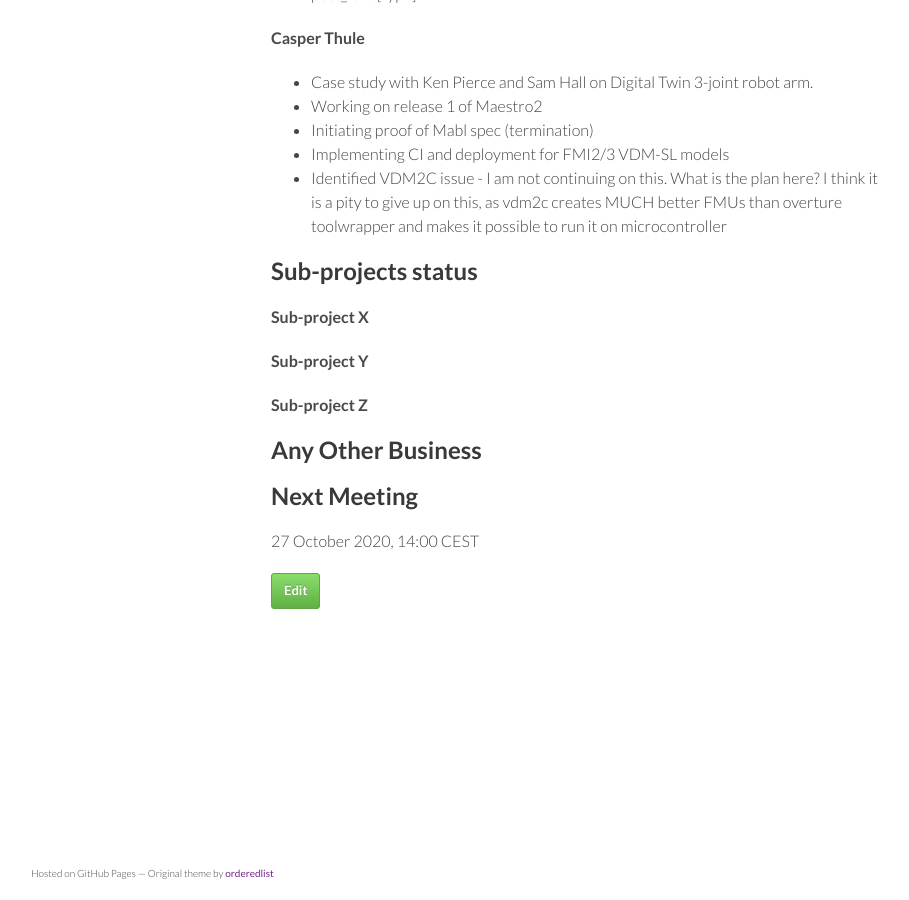
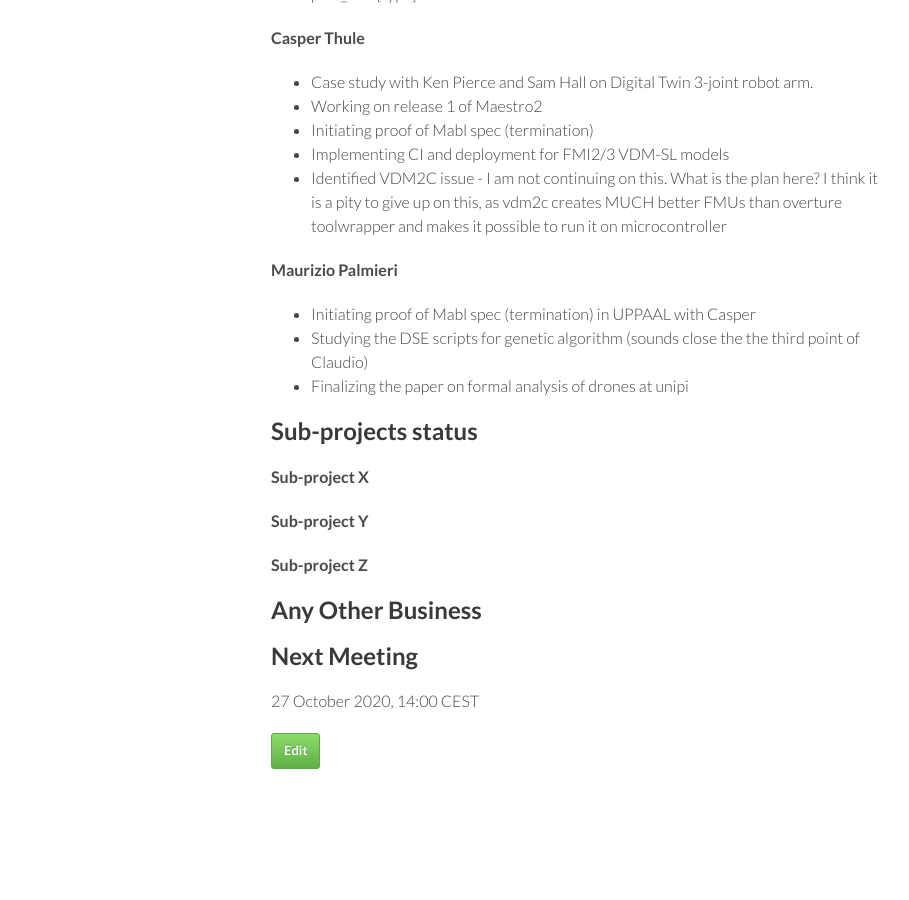
Before and after one commit to digitaltwincentre/digitaltwincentre.github.io, a Jekyll site: the page built from _biweeklies/Biweekly-26.md, in a window 1280 px wide and 900 px high, scrolled down 1035 px. Shown: the whole window, without its empty margins (179-1088 px from the left). Built offline with Jekyll 4.4.1, drawn with Linux system fonts in a browser that asks for light colours; nearby versions of some CDN libraries.

Commit message:
Update Biweekly-26.md

```diff
--- a/_biweeklies/Biweekly-26.md
+++ b/_biweeklies/Biweekly-26.md
@@ -50,6 +50,12 @@ date: 16 October 2020, 1400 CEST
 * Implementing CI and deployment for FMI2/3 VDM-SL models
 * Identified VDM2C issue - I am not continuing on this. What is the plan here? I think it is a pity to give up on this, as vdm2c creates MUCH better FMUs than overture toolwrapper and makes it possible to run it on microcontroller
 
+
+#### Maurizio Palmieri
+* Initiating proof of Mabl spec (termination) in UPPAAL with Casper
+* Studying the DSE scripts for genetic algorithm (sounds close the the third point of Claudio)
+* Finalizing the paper on formal analysis of drones at unipi
+
 ## Sub-projects status
 
 
```
